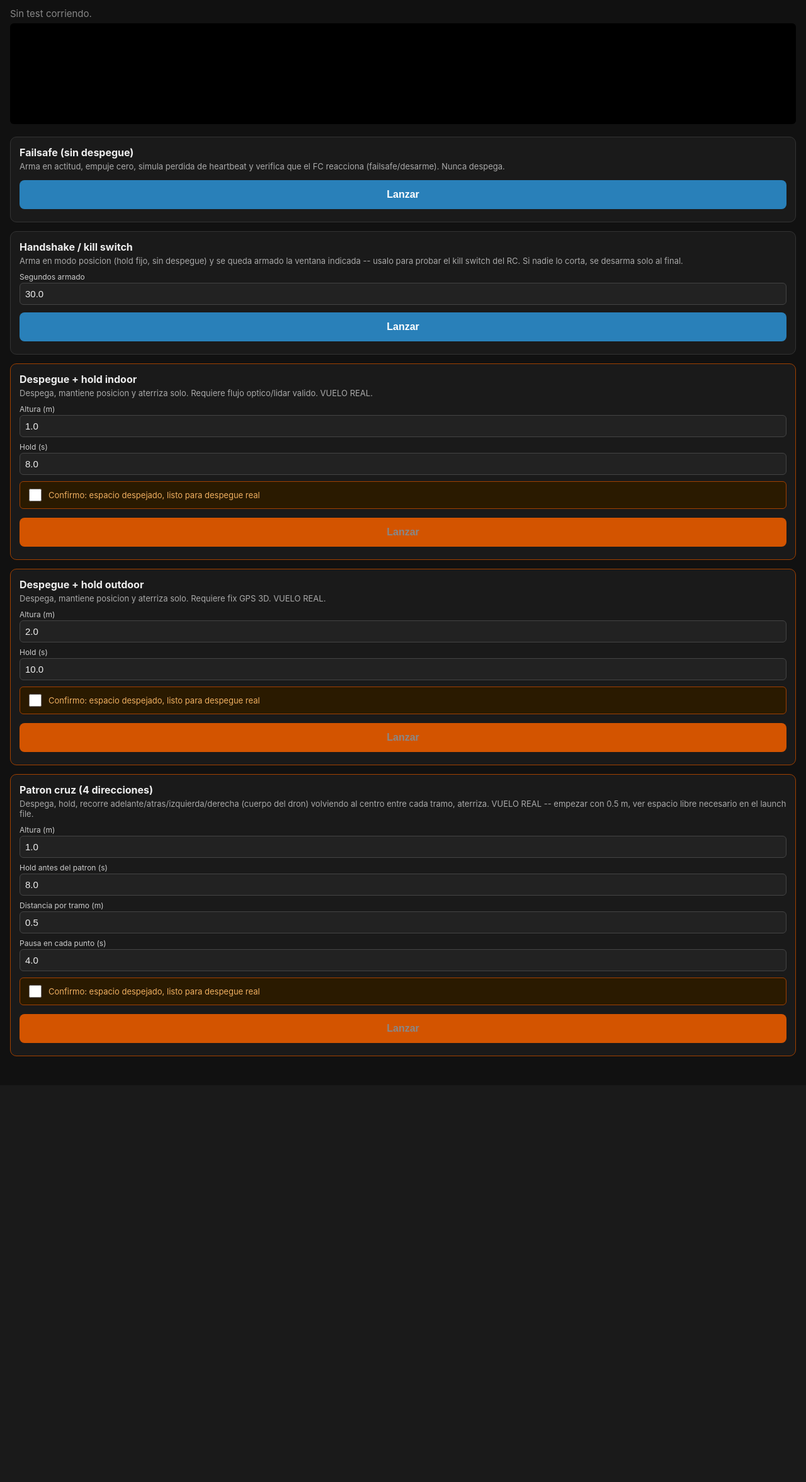
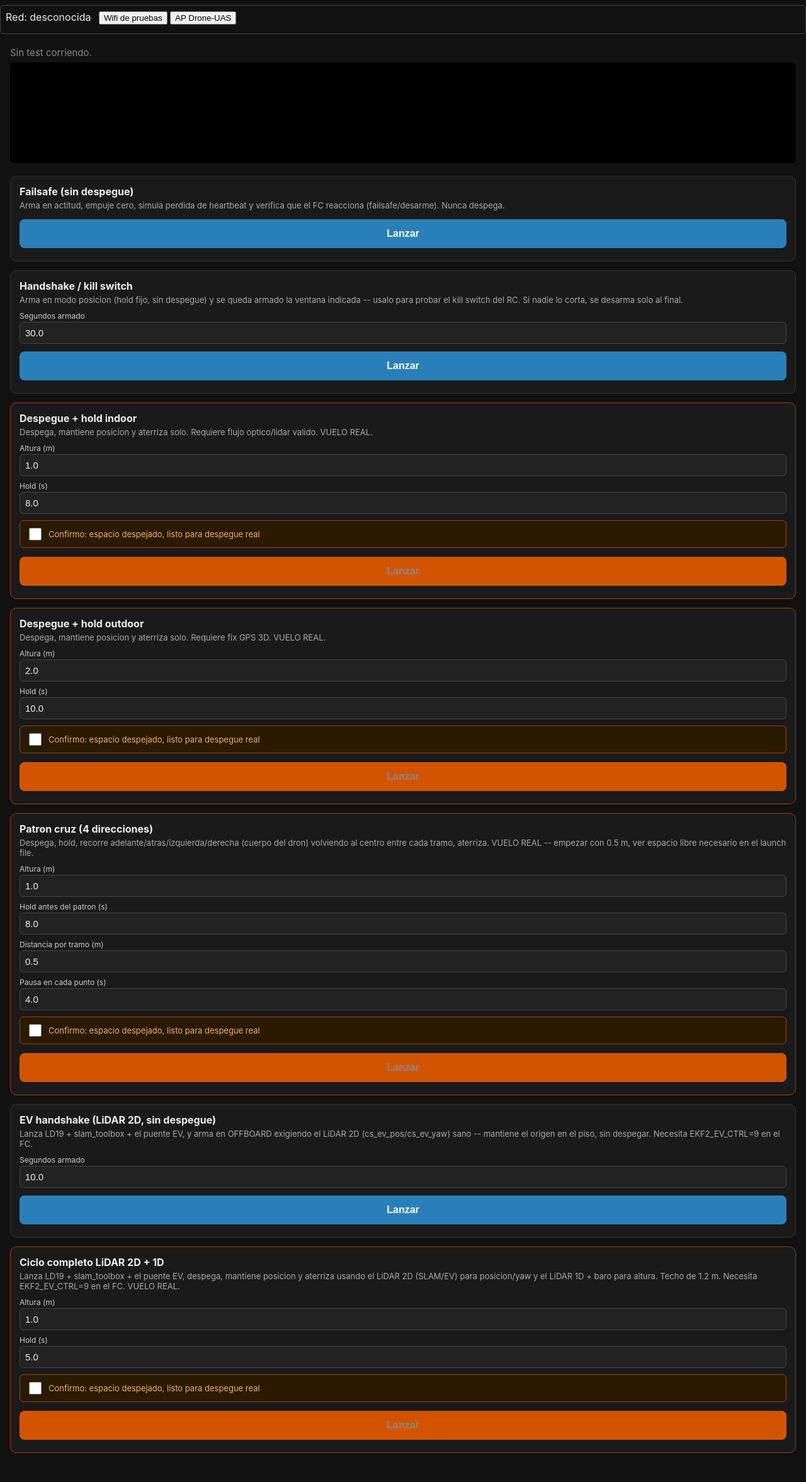
Before and after one commit to Kmedrano101/px4_drone, a Flask app: page / in a window 1280 px wide. Shown: the part 71-2424 px from the top of the page at 63% size. Before the commit the page ends 1748 px from the top, so only its background shows below. Run offline with Flask 3, Linux system fonts and the light colour scheme.

Commit message:
feat(webui): add ev_handshake, ev_takeoff, and network switch buttons

```diff
--- a/tools/webui/app.py
+++ b/tools/webui/app.py
@@ -76,6 +76,25 @@ TESTS = {
             {"key": "hold_seconds", "label": "Hold antes del patron (s)", "default": 8.0, "min": 2, "max": 120, "step": 1},
             {"key": "pattern_distance_m", "label": "Distancia por tramo (m)", "default": 0.5, "min": 0.0, "max": 3.0, "step": 0.1},
             {"key": "pattern_settle_seconds", "label": "Pausa en cada punto (s)", "default": 4.0, "min": 1, "max": 30, "step": 0.5},
+        ],
+    },
+    "ev_handshake": {
+        "label": "EV handshake (LiDAR 2D, sin despegue)",
+        "desc": "Lanza LD19 + slam_toolbox + el puente EV, y arma en OFFBOARD exigiendo el LiDAR 2D (cs_ev_pos/cs_ev_yaw) sano -- mantiene el origen en el piso, sin despegar. Necesita EKF2_EV_CTRL=9 en el FC.",
+        "launch_file": "ev_offboard_handshake.launch.py",
+        "needs_confirm_takeoff": False,
+        "params": [
+            {"key": "hold_seconds", "label": "Segundos armado", "default": 10.0, "min": 3, "max": 300, "step": 1},
+        ],
+    },
+    "ev_takeoff": {
+        "label": "Ciclo completo LiDAR 2D + 1D",
+        "desc": "Lanza LD19 + slam_toolbox + el puente EV, despega, mantiene posicion y aterriza usando el LiDAR 2D (SLAM/EV) para posicion/yaw y el LiDAR 1D + baro para altura. Techo de 1.2 m. Necesita EKF2_EV_CTRL=9 en el FC. VUELO REAL.",
+        "launch_file": "takeoff_position_hold_ev.launch.py",
+        "needs_confirm_takeoff": True,
+        "params": [
+            {"key": "takeoff_height_m", "label": "Altura (m)", "default": 1.0, "min": 0.3, "max": 1.2, "step": 0.1},
+            {"key": "hold_seconds", "label": "Hold (s)", "default": 5.0, "min": 2, "max": 60, "step": 1},
         ],
     },
 }
@@ -259,5 +278,69 @@ def stop():
         return jsonify({"ok": True})
 
 
+# --- Red: AP de campo (Drone-UAS) <-> wifi cliente del laboratorio ----------
+# Los scripts de tools/field-ap/ ya hacen todo el trabajo (parar o arrancar
+# netplan-wpa-wlan0, hostapd y dnsmasq). Aqui solo se invocan. Necesitan root:
+# hay una regla de sudoers NOPASSWD limitada a esos dos scripts exactos.
+_FIELD_AP_DIR = os.path.abspath(
+    os.path.join(os.path.dirname(__file__), "..", "field-ap"))
+NET_SCRIPTS = {
+    "ap": os.path.join(_FIELD_AP_DIR, "enable-field-ap.sh"),
+    "wifi": os.path.join(_FIELD_AP_DIR, "disable-field-ap.sh"),
+}
+
+
+def _net_mode():
+    """Estado real de wlan0, preguntado a la interfaz y no a una variable
+    guardada: si alguien cambia la red por ssh, la pagina se entera igual."""
+    try:
+        out = subprocess.run(["iw", "dev", "wlan0", "info"],
+                             capture_output=True, text=True, timeout=5).stdout
+    except (subprocess.TimeoutExpired, FileNotFoundError, OSError):
+        return {"mode": "desconocido", "ssid": None}
+    if "type AP" in out:
+        mode = "ap"
+    elif "type managed" in out:
+        mode = "wifi"
+    else:
+        mode = "desconocido"
+    ssid = None
+    for line in out.splitlines():
+        line = line.strip()
+        if line.startswith("ssid "):
+            ssid = line[5:].strip()
+    return {"mode": mode, "ssid": ssid}
+
+
+@app.route("/api/network")
+def network_status():
+    return jsonify(_net_mode())
+
+
+@app.route("/api/network", methods=["POST"])
+def network_switch():
+    mode = (request.json or {}).get("mode")
+    if mode not in NET_SCRIPTS:
+        return jsonify({"ok": False, "error": "modo invalido"}), 400
+
+    with _lock:
+        # cambiar de red mata el enlace con el FC y el bag a medias: mismo
+        # criterio que el resto de la app, un solo cambio de estado a la vez
+        if _state["proc"] is not None and _state["proc"].poll() is None:
+            return jsonify({"ok": False,
+                            "error": "hay un test corriendo, paralo antes"}), 409
+
+    script = NET_SCRIPTS[mode]
+
+    def _switch():
+        subprocess.run(["sudo", "-n", script], check=False,
+                       stdout=subprocess.DEVNULL, stderr=subprocess.DEVNULL)
+
+    # en segundo plano y con retraso a proposito: el cambio corta la red del
+    # cliente, asi que la respuesta HTTP tiene que salir antes del corte
+    threading.Timer(1.0, _switch).start()
+    return jsonify({"ok": True, "mode": mode})
+
+
 if __name__ == "__main__":
     app.run(host="0.0.0.0", port=5000)
--- a/tools/webui/templates/index.html
+++ b/tools/webui/templates/index.html
@@ -75,6 +75,13 @@
   <h1>px4_drone &middot; campo</h1>
   <button id="stop-btn" onclick="stopTest()">STOP</button>
 </header>
+
+<div id="net-panel" style="margin:8px 0;padding:8px;border:1px solid #444;border-radius:6px">
+  <span id="net-mode">Red: consultando&hellip;</span>
+  <button onclick="switchNet(&quot;wifi&quot;)" style="margin-left:8px">Wifi de pruebas</button>
+  <button onclick="switchNet(&quot;ap&quot;)">AP Drone-UAS</button>
+  <div class="err" id="net-err"></div>
+</div>
 
 <div id="status-panel">
   <div id="status-line" class="idle">Sin test corriendo.</div>
@@ -188,9 +195,45 @@ async function poll() {
   updateButtons();
 }
 
+
+async function pollNet() {
+  try {
+    const res = await fetch("/api/network");
+    const j = await res.json();
+    const txt = j.mode === "ap" ? "AP de campo (Drone-UAS)"
+              : j.mode === "wifi" ? ("wifi cliente" + (j.ssid ? " \u00b7 " + j.ssid : ""))
+              : "desconocida";
+    document.getElementById("net-mode").textContent = "Red: " + txt;
+  } catch (e) {
+    // si acabamos de cambiar de red, esto falla hasta reconectar por la otra
+  }
+}
+
+async function switchNet(mode) {
+  const aviso = mode === "wifi"
+    ? "La Pi pasara al wifi de pruebas. Si estas conectado por Drone-UAS, perderas esta pagina."
+    : "Se levantara el AP Drone-UAS. Si estas conectado por el wifi de pruebas, perderas esta pagina.";
+  if (!confirm(aviso)) return;
+  const err = document.getElementById("net-err");
+  err.textContent = "";
+  try {
+    const res = await fetch("/api/network", {
+      method: "POST", headers: {"Content-Type": "application/json"},
+      body: JSON.stringify({mode: mode})
+    });
+    const j = await res.json();
+    if (!j.ok) { err.textContent = j.error || "error"; return; }
+    document.getElementById("net-mode").textContent = "Red: cambiando\u2026";
+  } catch (e) {
+    err.textContent = "sin respuesta (puede que el cambio ya este en curso)";
+  }
+}
+
 updateButtons();
 poll();
 setInterval(poll, 1500);
+pollNet();
+setInterval(pollNet, 5000);
 </script>
 
 </body>
```
